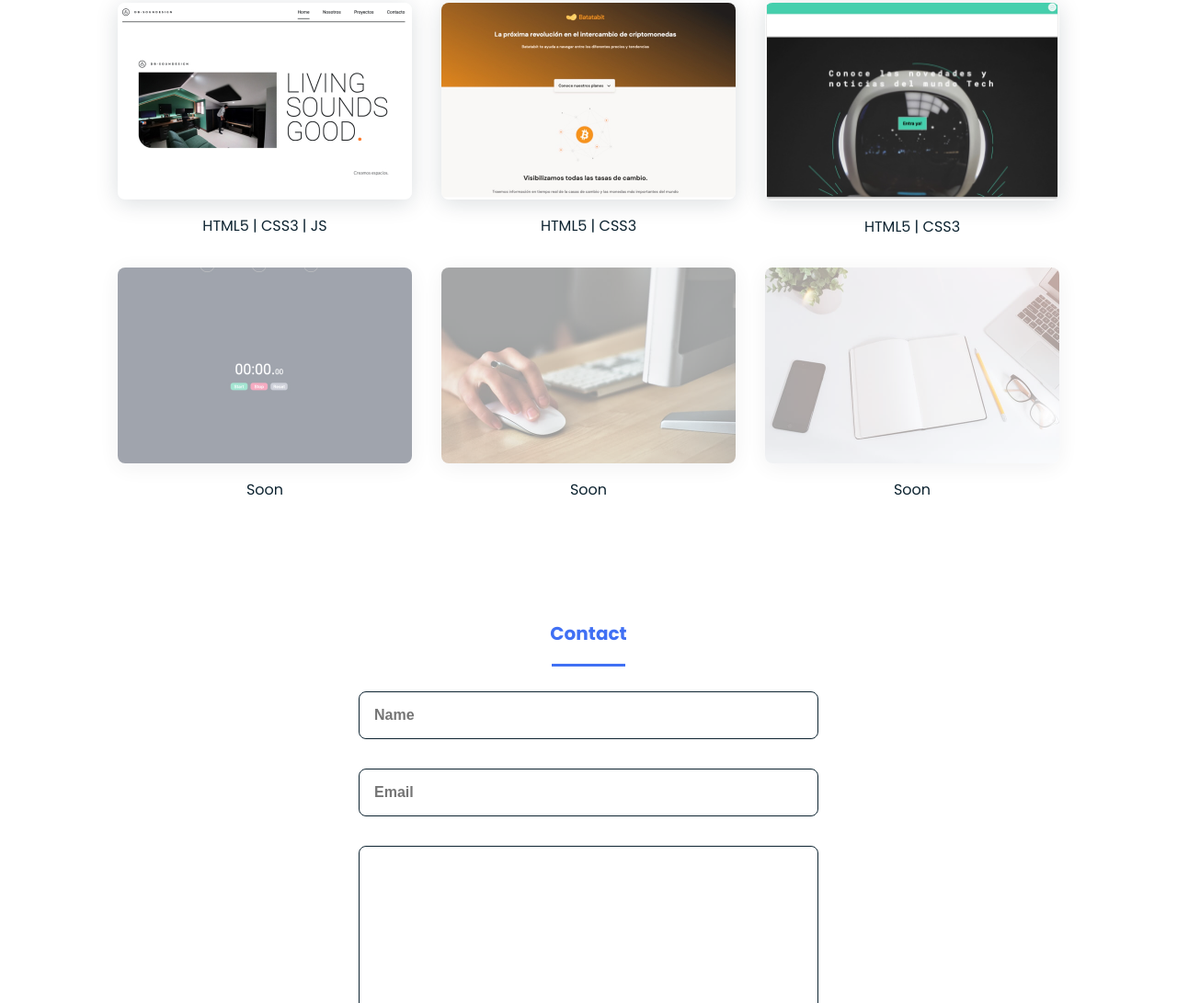
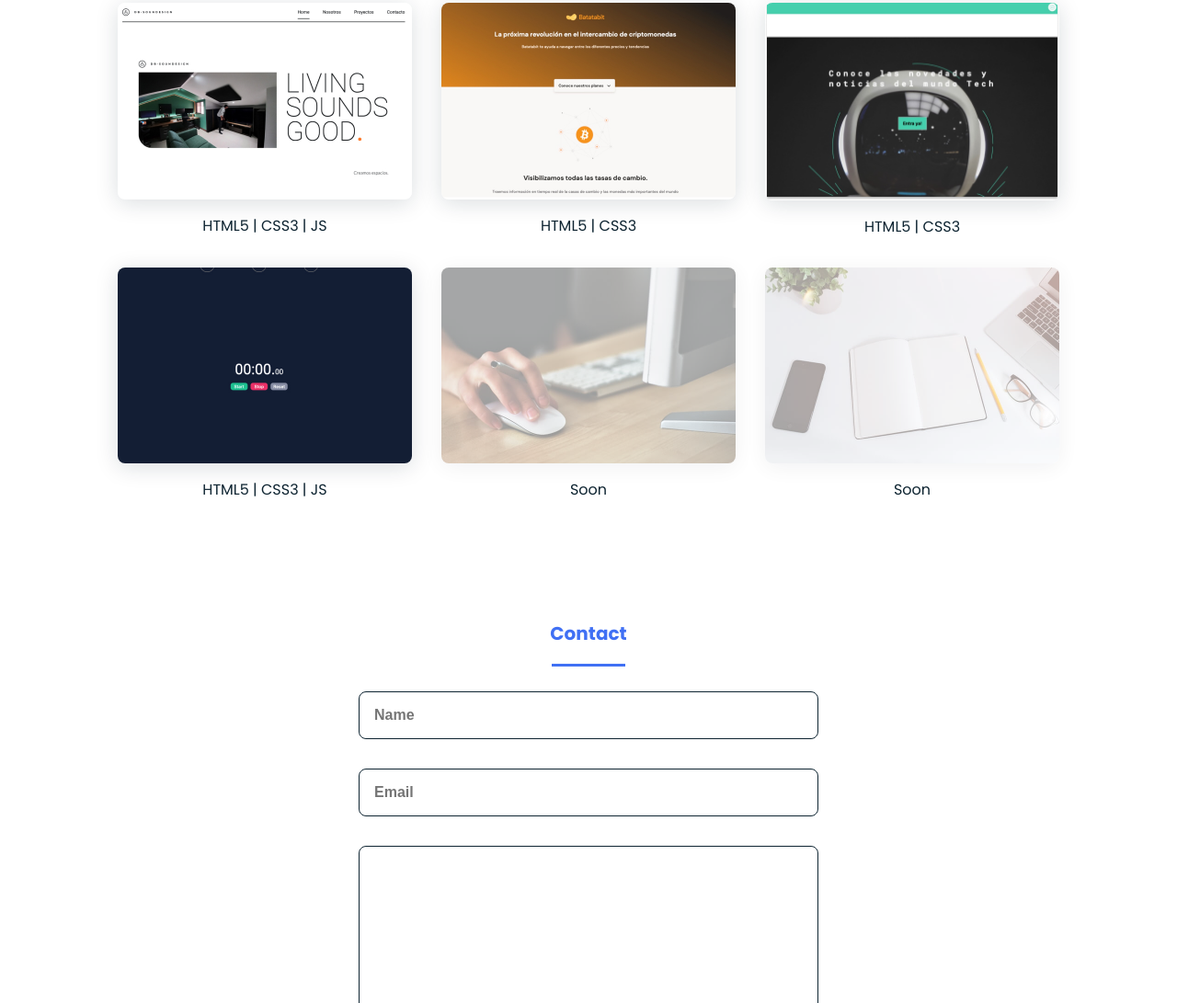
Before and after one commit to cquiladiaz/cquiladiaz.github.io, a plain HTML site: page index.html in a window 1280 px wide. Shown: the part 2016-3107 px from the top of the page at 92% size. Drawn offline with nearby package versions, Linux system fonts and the light colour scheme.

Commit message:
Se agregó nuevo proyecto-stopwatch

```diff
--- a/index.html
+++ b/index.html
@@ -154,10 +154,10 @@
                         <p>HTML5 | CSS3</p>
                     </article>
                     <article>
-                        <div class="work__img work__in-progress">
-                            <img src="./assets/img/work4.jpg" alt="Landing page">
+                        <div class="work__img">
+                            <a href="https://cquiladiaz.github.io/Stopwatch/" target="_blank"><img src="./assets/img/work4.jpg" alt="Stop Watch image"></a>
                         </div>
-                        <p>Soon</p>
+                        <p>HTML5 | CSS3 | JS</p>
                     </article>
                     <article>
                         <div class="work__img work__in-progress">
```
